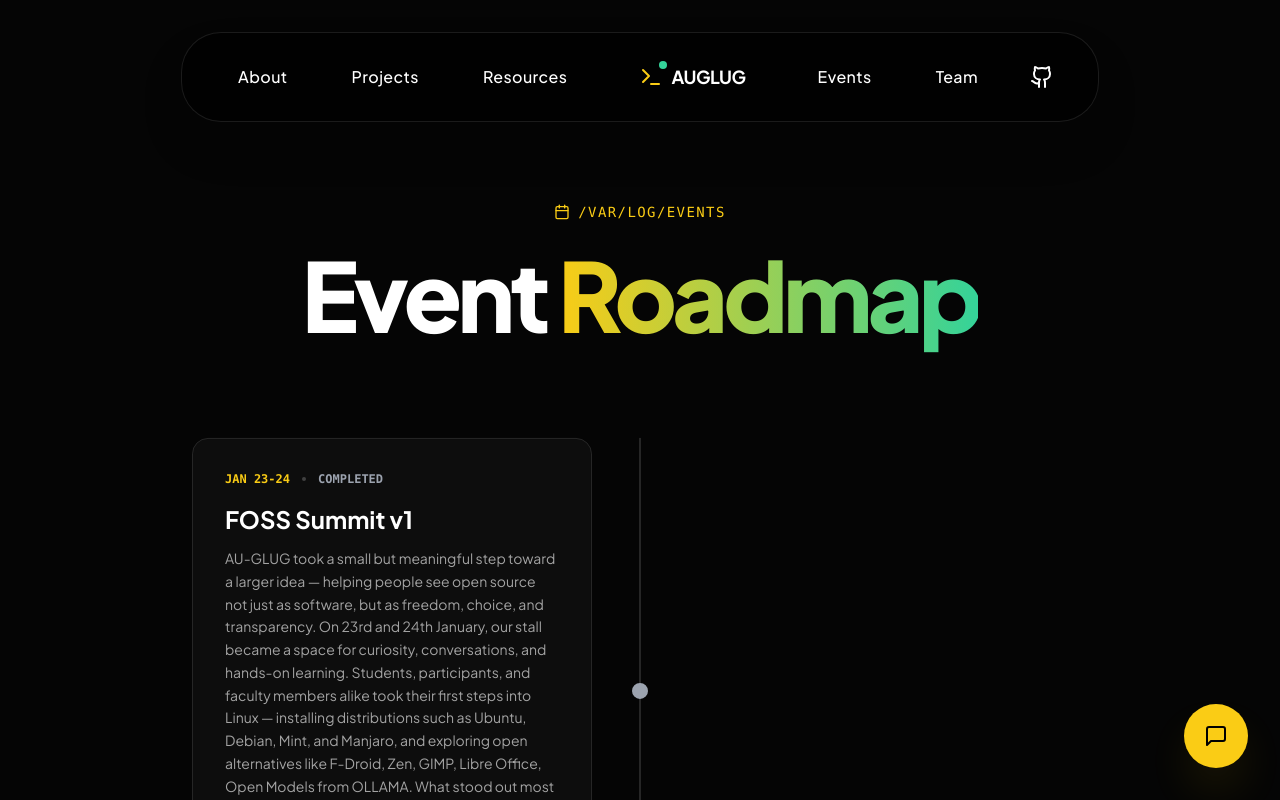
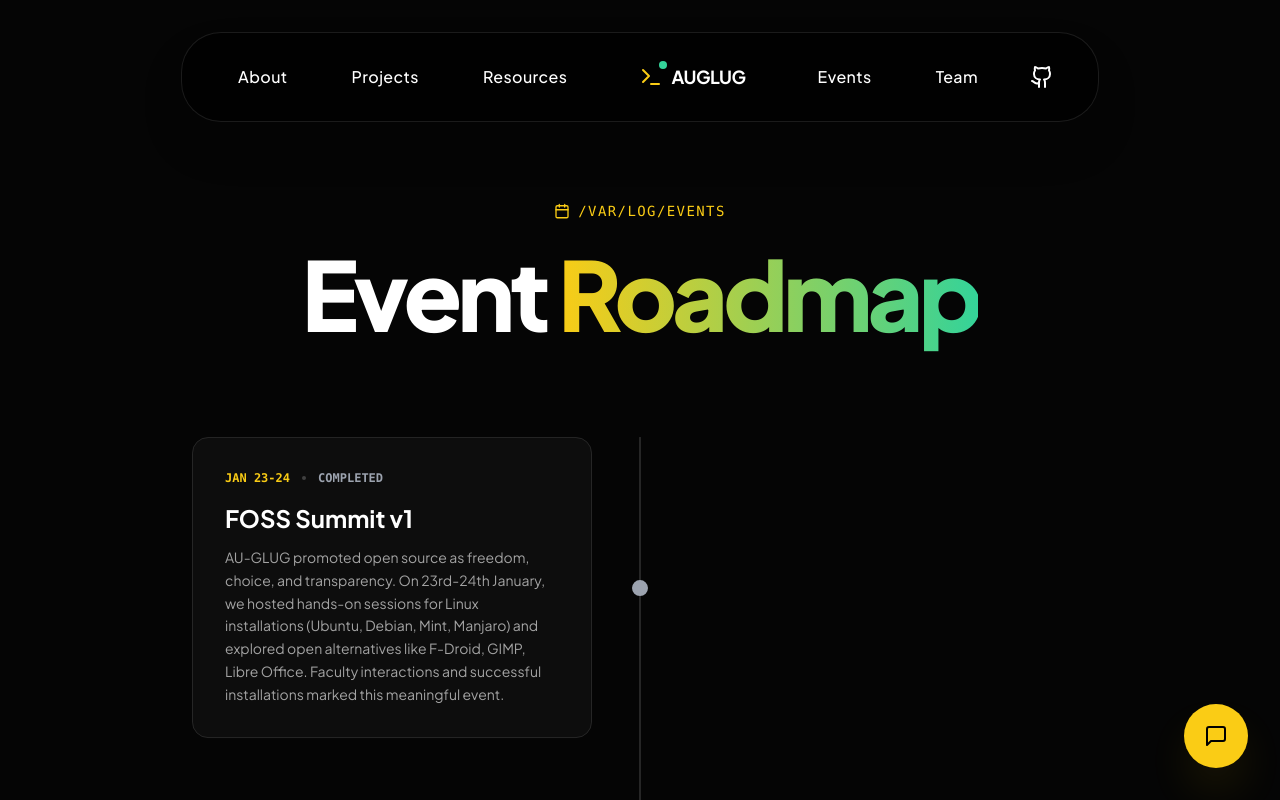
Before and after one commit to siddugarlapati/FOSS-website, a React (Vite) app: page /events in a window 1280 px wide. Shown: the top 800 px of the page. Built offline with nearby package versions, Linux system fonts and the light colour scheme.

Commit message:
feat: shorten FOSS Summit v1 description while maintaining key points

```diff
--- a/components/Events.tsx
+++ b/components/Events.tsx
@@ -68,7 +68,7 @@
                   </div>
 
                   <h3 className="text-2xl font-bold text-white mb-3 group-hover:text-yellow-400 transition-colors">FOSS Summit v1</h3>
-                  <p className="text-neutral-400 text-sm leading-relaxed">AU-GLUG took a small but meaningful step toward a larger idea — helping people see open source not just as software, but as freedom, choice, and transparency. On 23rd and 24th January, our stall became a space for curiosity, conversations, and hands-on learning. Students, participants, and faculty members alike took their first steps into Linux — installing distributions such as Ubuntu, Debian, Mint, and Manjaro, and exploring open alternatives like F-Droid, Zen, GIMP, Libre Office, Open Models from OLLAMA. What stood out most was the enthusiasm around discussions on privacy, performance, customization, and long-term learning. The faculty interactions, thoughtful conversations, and multiple successful Linux installations made this drive especially meaningful.</p>
+                  <p className="text-neutral-400 text-sm leading-relaxed">AU-GLUG promoted open source as freedom, choice, and transparency. On 23rd-24th January, we hosted hands-on sessions for Linux installations (Ubuntu, Debian, Mint, Manjaro) and explored open alternatives like F-Droid, GIMP, Libre Office. Faculty interactions and successful installations marked this meaningful event.</p>
 
                 </div>
               </div>
```
